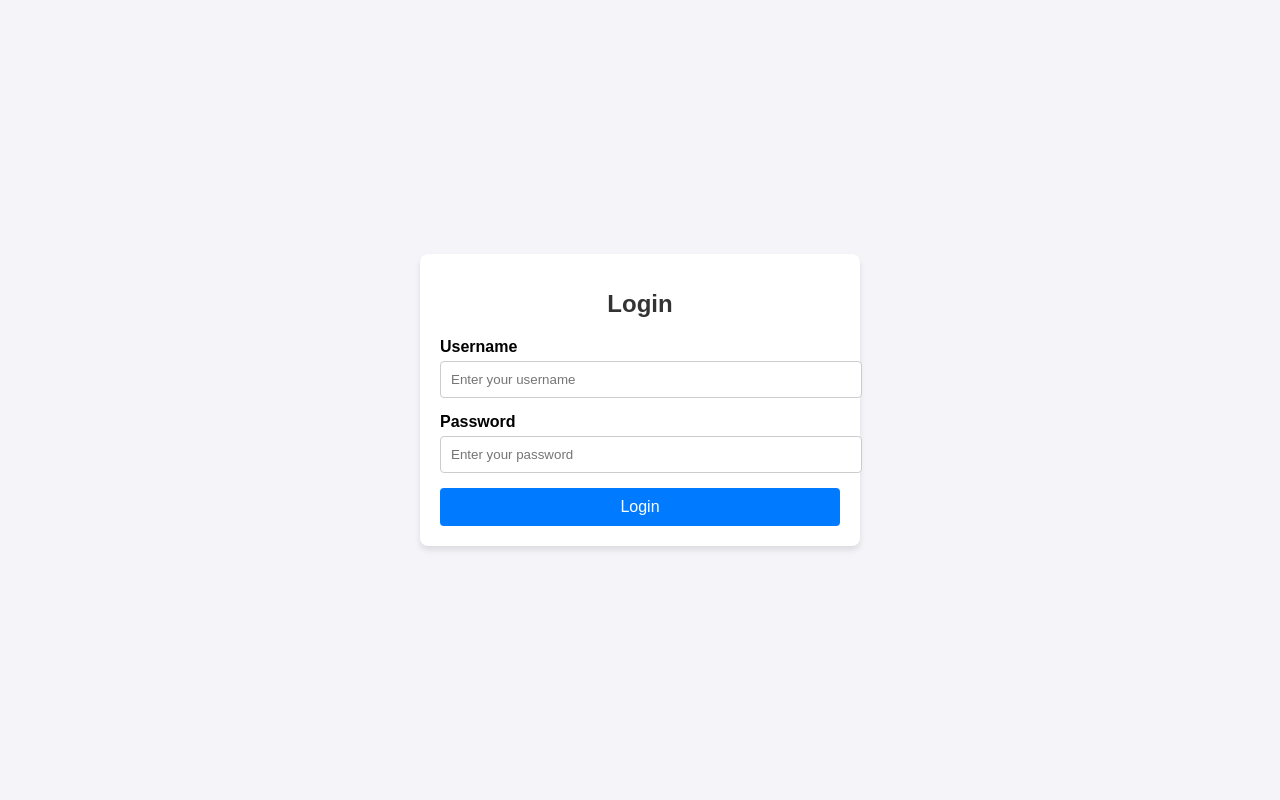
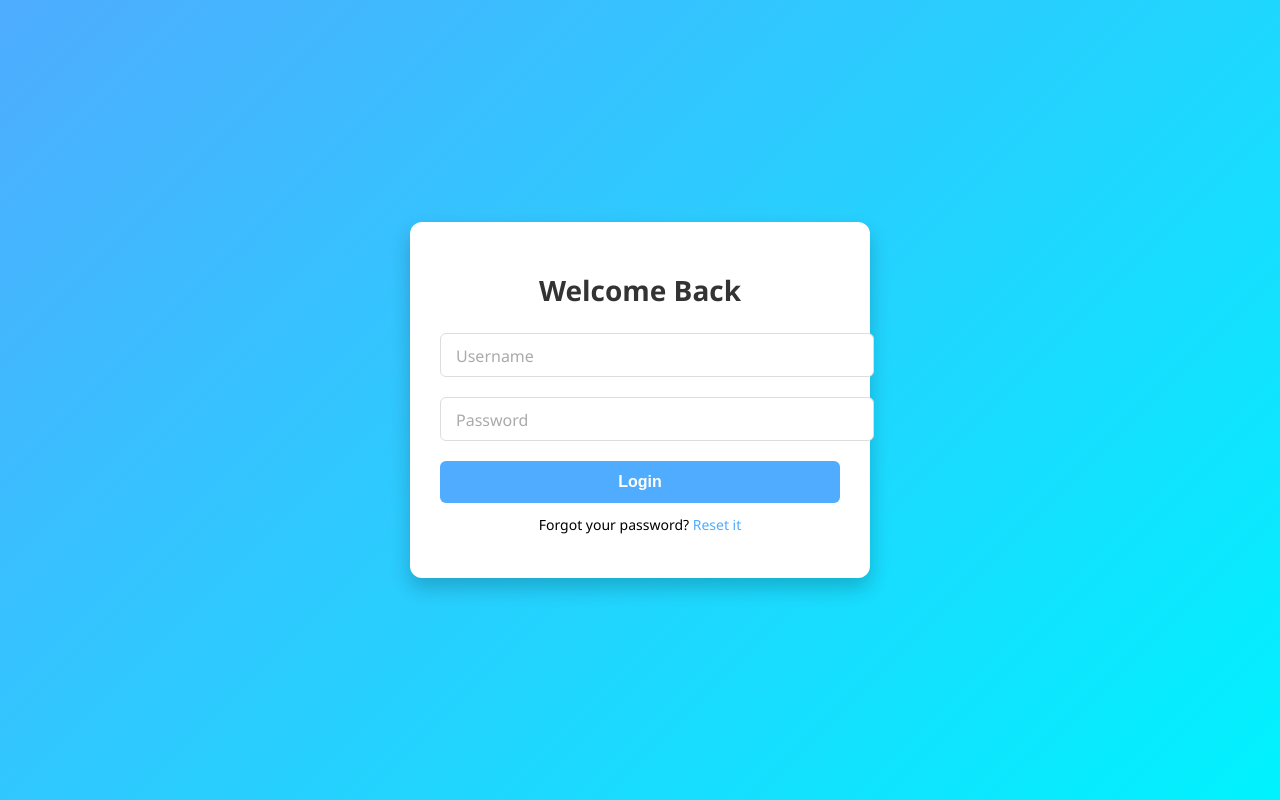
Before and after one commit to Francis143/WebSiteBuilding, a plain HTML site: page index.html in a window 1280 px wide. Drawn offline with Linux system fonts and the light colour scheme.

Commit message:
Most modern Login Screen

```diff
--- a/index.html
+++ b/index.html
@@ -6,81 +6,111 @@
     <title>Login Page</title>
     <style>
         body {
-            font-family: Arial, sans-serif;
+            margin: 0;
+            padding: 0;
+            font-family: 'Segoe UI', Tahoma, Geneva, Verdana, sans-serif;
             display: flex;
             justify-content: center;
             align-items: center;
             height: 100vh;
-            margin: 0;
-            background-color: #f4f4f9;
+            background: linear-gradient(135deg, #4facfe, #00f2fe);
         }
         .login-container {
             background: #ffffff;
-            padding: 20px;
-            border-radius: 8px;
-            box-shadow: 0 4px 6px rgba(0, 0, 0, 0.1);
+            padding: 30px;
+            border-radius: 12px;
+            box-shadow: 0 10px 20px rgba(0, 0, 0, 0.2);
             width: 100%;
             max-width: 400px;
+            text-align: center;
         }
         .login-container h1 {
-            margin-bottom: 20px;
-            font-size: 24px;
+            margin-bottom: 24px;
+            font-size: 28px;
             color: #333;
-            text-align: center;
         }
         .form-group {
-            margin-bottom: 15px;
-        }
-        .form-group label {
-            display: block;
-            margin-bottom: 5px;
-            font-weight: bold;
+            margin-bottom: 20px;
+            position: relative;
         }
         .form-group input {
             width: 100%;
-            padding: 10px;
-            border: 1px solid #ccc;
-            border-radius: 4px;
+            padding: 12px 16px;
+            border: 1px solid #ddd;
+            border-radius: 6px;
+            font-size: 16px;
+            transition: border-color 0.3s;
         }
         .form-group input:focus {
-            border-color: #007bff;
+            border-color: #4facfe;
             outline: none;
+        }
+        .form-group label {
+            position: absolute;
+            top: 12px;
+            left: 16px;
+            font-size: 16px;
+            color: #aaa;
+            transition: all 0.3s;
+            pointer-events: none;
+        }
+        .form-group input:focus + label,
+        .form-group input:not(:placeholder-shown) + label {
+            top: -8px;
+            left: 12px;
+            font-size: 12px;
+            color: #4facfe;
         }
         .login-button {
             width: 100%;
-            padding: 10px;
-            background-color: #007bff;
+            padding: 12px;
+            background-color: #4facfe;
             color: #ffffff;
             border: none;
-            border-radius: 4px;
+            border-radius: 6px;
             font-size: 16px;
+            font-weight: bold;
             cursor: pointer;
+            transition: background-color 0.3s;
         }
         .login-button:hover {
-            background-color: #0056b3;
+            background-color: #00d1ff;
+        }
+        .forgot-password {
+            margin-top: 12px;
+            font-size: 14px;
+        }
+        .forgot-password a {
+            color: #4facfe;
+            text-decoration: none;
+            transition: color 0.3s;
+        }
+        .forgot-password a:hover {
+            color: #00d1ff;
         }
         .error-message {
             color: red;
             font-size: 14px;
-            text-align: center;
             margin-top: 10px;
+            display: none;
         }
     </style>
 </head>
 <body>
     <div class="login-container">
-        <h1>Login</h1>
+        <h1>Welcome Back</h1>
         <form id="loginForm">
             <div class="form-group">
+                <input type="text" id="username" name="username" placeholder=" " required>
                 <label for="username">Username</label>
-                <input type="text" id="username" name="username" placeholder="Enter your username" required>
             </div>
             <div class="form-group">
+                <input type="password" id="password" name="password" placeholder=" " required>
                 <label for="password">Password</label>
-                <input type="password" id="password" name="password" placeholder="Enter your password" required>
             </div>
             <button type="submit" class="login-button">Login</button>
-            <p class="error-message" id="errorMessage" style="display: none;">Invalid username or password.</p>
+            <p class="forgot-password">Forgot your password? <a href="#">Reset it</a></p>
+            <p class="error-message" id="errorMessage">Invalid username or password.</p>
         </form>
     </div>
     <script>
```
